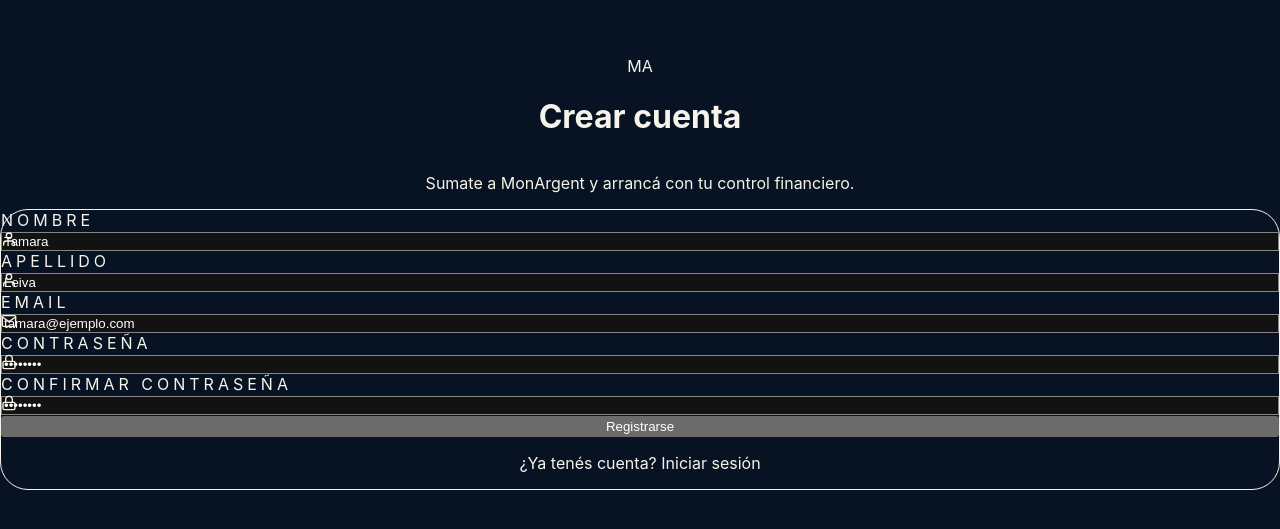
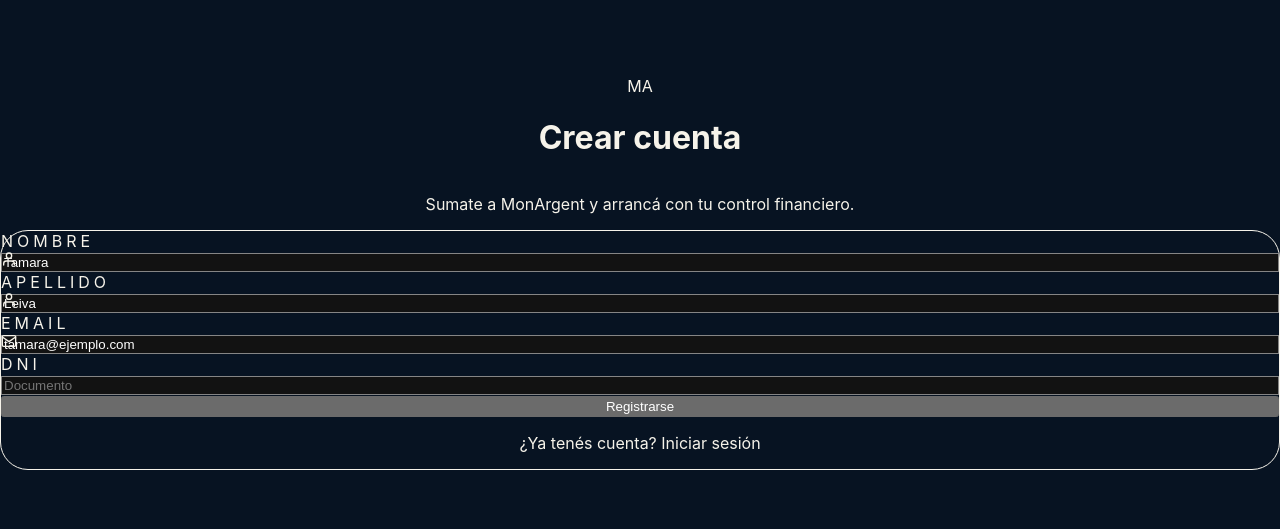
Before and after one commit to 412349-Leiva/TFI-MonArget, a React (Vite) app in the folder frontend/: page /register in a window 1280 px wide. Shown: the part 127-656 px from the top of the page. Built offline with nearby package versions, Linux system fonts and the light colour scheme; no server answers.

Commit message:
fix(ui): collect dni in initial registration; remove password fields from first step

```diff
--- a/frontend/src/pages/RegisterPage.tsx
+++ b/frontend/src/pages/RegisterPage.tsx
@@ -12,8 +12,7 @@
   const [name, setName] = useState('Tamara');
   const [lastname, setLastname] = useState('Leiva');
   const [email, setEmail] = useState('tamara@ejemplo.com');
-  const [password, setPassword] = useState('12345678');
-  const [confirmPassword, setConfirmPassword] = useState('12345678');
+  const [dni, setDni] = useState('');
   // salaryDate removed per UX request
   const [error, setError] = useState<string | null>(null);
   const [loading, setLoading] = useState(false);
@@ -24,16 +23,13 @@
     event.preventDefault();
     setError(null);
 
-    if (password !== confirmPassword) {
-      setError('Las contraseñas no coinciden.');
-      return;
-    }
+    // First step doesn't require password - only collect personal info and email
 
     setLoading(true);
 
     try {
       // First step: request verification code to email
-      const response = await authService.requestRegistration({ name, lastname, email });
+      const response = await authService.requestRegistration({ name, lastname, email, dni });
       navigate(`/verify?email=${encodeURIComponent(email)}`, { state: { code: response.verificationCode, name, lastname } });
     } catch {
       setError('No pudimos iniciar el registro. Revisá los datos e intentá de nuevo.');
@@ -55,8 +51,7 @@
             <Input label="Nombre" value={name} onChange={(event) => setName(event.target.value)} placeholder="Tamara" icon={<FiUser />} />
             <Input label="Apellido" value={lastname} onChange={(event) => setLastname(event.target.value)} placeholder="Leiva" icon={<FiUser />} />
             <Input label="Email" type="email" value={email} onChange={(event) => setEmail(event.target.value)} placeholder="tamara@ejemplo.com" icon={<FiMail />} />
-            <Input label="Contraseña" type="password" value={password} onChange={(event) => setPassword(event.target.value)} placeholder="••••••••" icon={<FiLock />} />
-            <Input label="Confirmar contraseña" type="password" value={confirmPassword} onChange={(event) => setConfirmPassword(event.target.value)} placeholder="••••••••" icon={<FiLock />} />
+            <Input label="DNI" value={dni} onChange={(event) => setDni(event.target.value)} placeholder="Documento" />
             {/* salaryDate removed */}
 
             {error ? <p className="rounded-2xl border border-rose-500/20 bg-rose-500/10 px-4 py-3 text-sm text-rose-300">{error}</p> : null}
```
